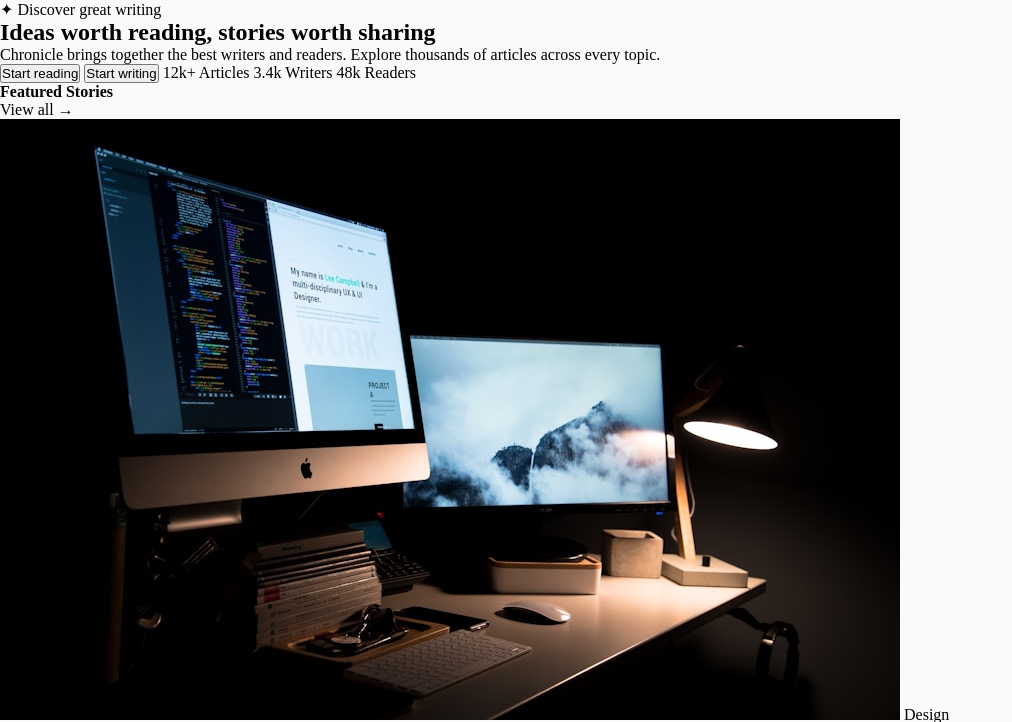
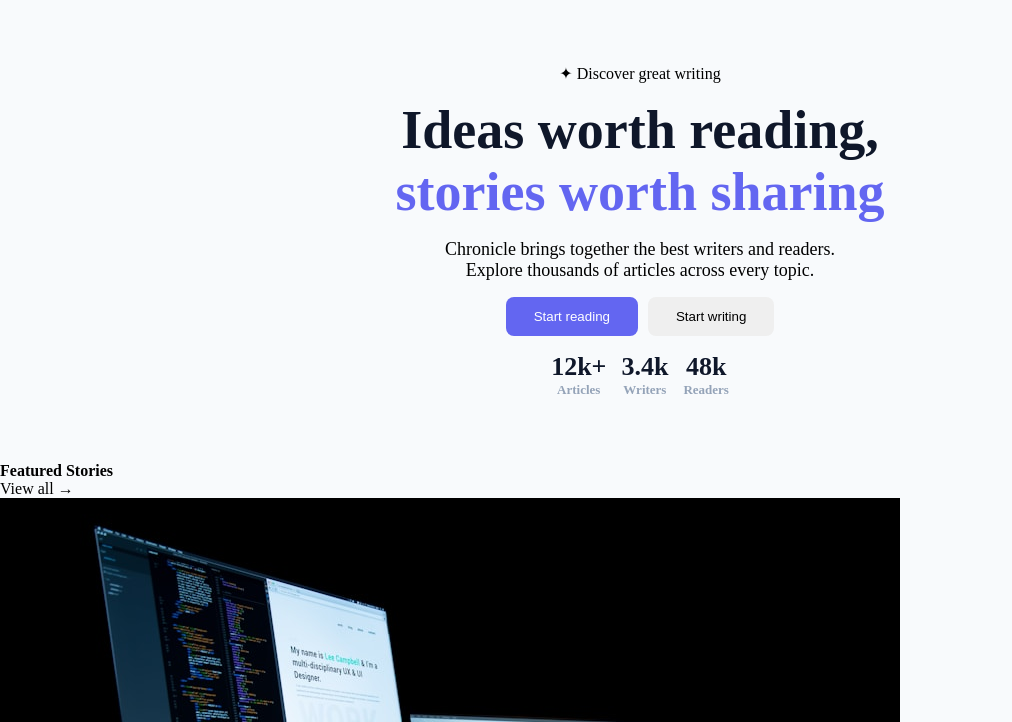
Before and after one commit to tiko345/blog-page, a PHP site: page / in a window 1280 px wide. Shown: the part 65-787 px from the top of the page, without its empty margins (0-1012 px from the left). Run offline with PHP 8.4, Linux system fonts and the light colour scheme.

Commit message:
home_page add discover section style

```diff
--- a/css/style.css
+++ b/css/style.css
@@ -57,6 +57,63 @@
   background-color: #f8fafc;
 }
 
+.main-content .discover {
+  display: flex;
+  flex-direction: column;
+  align-items: center;
+  justify-content: center;
+  text-align: center;
+  padding: 4rem 2rem;
+  gap: 1rem;
+}
+.main-content .discover .stats-container {
+  display: flex;
+  flex-direction: row;
+  gap: 15px;
+}
+.main-content .discover .span-nums {
+  font-weight: 700;
+  color: #0f172a;
+  font-size: 26px;
+}
+.main-content .discover .span-stats {
+  display: block;
+  color: #94a3b8;
+  font-size: 13px;
+}
+.main-content .discover h1 {
+  font-size: 54px;
+  font-weight: 700;
+  color: #0f172a;
+}
+.main-content .discover h1 span {
+  display: block;
+  color: #6366f1;
+}
+.main-content .discover p {
+  font-size: 18px;
+  max-width: 400px;
+}
+.main-content .discover .home-buttons {
+  display: flex;
+  gap: 10px;
+}
+.main-content .discover .home-buttons button {
+  padding: 12px 28px;
+  border-radius: 8px;
+  border: none;
+  cursor: pointer;
+}
+.main-content .discover .home-buttons .btn1 {
+  background-color: #6366f1;
+  color: white;
+  transition: transform 0.2s ease, box-shadow 0.2s ease;
+}
+.main-content .discover .home-buttons .btn1:hover {
+  transform: translateY(-2px);
+  box-shadow: 0 4px 8px rgba(0, 0, 0, 0.2);
+}
+
 * {
   padding: 0;
   margin: 0;
--- a/index.html
+++ b/index.html
@@ -23,16 +23,20 @@
         </nav>
     </header>
     <main class="main-content">
-        <section>
+        <section class="discover">
         <span>✦ Discover great writing</span>
-        <h1>Ideas worth reading, stories worth sharing</h1>
+        <h1>Ideas worth reading, <span>stories worth sharing</span></h1>
         <p>Chronicle brings together the best writers and readers.
              Explore thousands of articles across every topic.</p>
-        <button>Start reading</button>
-        <button>Start writing</button>
-        <span>12k+ Articles</span>
-        <span>3.4k Writers</span>
-        <span>48k Readers</span>
+        <div class="home-buttons">
+            <button class="btn1">Start reading</button>
+            <button>Start writing</button>
+        </div>
+        <div class="stats-container">
+            <span class="span-nums">12k+ <span class="span-stats">Articles</span></span>
+            <span class="span-nums">3.4k <span class="span-stats">Writers</span></span>
+            <span class="span-nums">48k <span class="span-stats">Readers</span></span>
+        </div>
         </section>
         <section class="featured-stories">
             <h4>Featured Stories</h4>
--- a/scss/abstracts/_index.scss
+++ b/scss/abstracts/_index.scss
@@ -0,0 +1,2 @@
+@forward "mixins";
+@forward "variables";
--- a/scss/abstracts/_variables.scss
+++ b/scss/abstracts/_variables.scss
@@ -0,0 +1,6 @@
+
+
+$color-bg: #ffffff;
+$color-surface:#f8fafc;
+$color-accent:#6366f1;
+$color-bg-hover:#f1f5f9;
--- a/scss/pages/_home.scss
+++ b/scss/pages/_home.scss
@@ -1,3 +1,4 @@
+@use "../abstracts/" as *;
 
 .header{
     display: flex;
@@ -9,7 +10,7 @@
     padding: 0 2rem;
     h2{
         padding-right: 20px;
-        color:#6366f1;
+        color: $color-accent;
     }
 }
 .nav{
@@ -33,24 +34,85 @@
          border-radius: 10px;
     }
     .curent-page{
-        background-color: #f1f5f9;
-        color: #6366f1;
+        background-color: $color-bg-hover;
+        color: $color-accent;
     }
     .register{
-        background-color: #6366f1;
+        background-color: $color-accent;
         color: white;
     }
     .dark-mode{
         border-radius: 50%;
-        background-color: #f8fafc;
+        background-color: $color-surface;
         border: #e2e8f0 1px solid;
     }
 }
 
 .nav ul li a:hover{
-    background-color: #f1f5f9;
-    color:#6366f1;
+    background-color: $color-bg-hover;
+    color:$color-accent;
 }
 .main-content, .footer{
-    background-color: #f8fafc;
+    background-color: $color-surface;
 }
+
+.main-content .discover{
+    display: flex;
+    flex-direction: column;
+    align-items: center;
+    justify-content: center;
+    text-align: center;
+    padding: 4rem 2rem;
+    gap: 1rem;
+    .stats-container{
+        display: flex;
+        flex-direction: row;
+        gap:15px;
+    }
+    .span-nums{
+        font-weight: 700;
+        color: #0f172a;
+        font-size: 26px;
+    }
+    .span-stats{
+        display: block;
+        color: #94a3b8;
+        font-size: 13px;
+    }
+    h1{
+        font-size: 54px;
+        font-weight: 700;
+        color:#0f172a;
+
+        span{
+            display: block;
+            color: $color-accent;
+        }
+    }
+    p{
+        font-size: 18px;
+        max-width: 400px;
+    }
+    .home-buttons{
+        display: flex;
+        gap: 10px;
+
+        button{
+            padding: 12px 28px;
+            border-radius: 8px;
+            border: none;
+            cursor: pointer;
+        }
+        .btn1{
+            background-color: $color-accent;
+            color: white;
+
+            transition: transform 0.2s ease, box-shadow 0.2s ease;
+
+        }
+        .btn1:hover{
+            transform: translateY(-2px);
+            box-shadow: 0 4px 8px rgba(0, 0, 0, 0.2);
+        }
+    }
+}
--- a/scss/style.scss
+++ b/scss/style.scss
@@ -1,5 +1,5 @@
-@use "abstracts" as *;
-@use "pages" as *;
+@use "./abstracts" as *;
+@use "./pages" as *;
 
 
 * {
```
Also changed, not shown: 1 other file.
